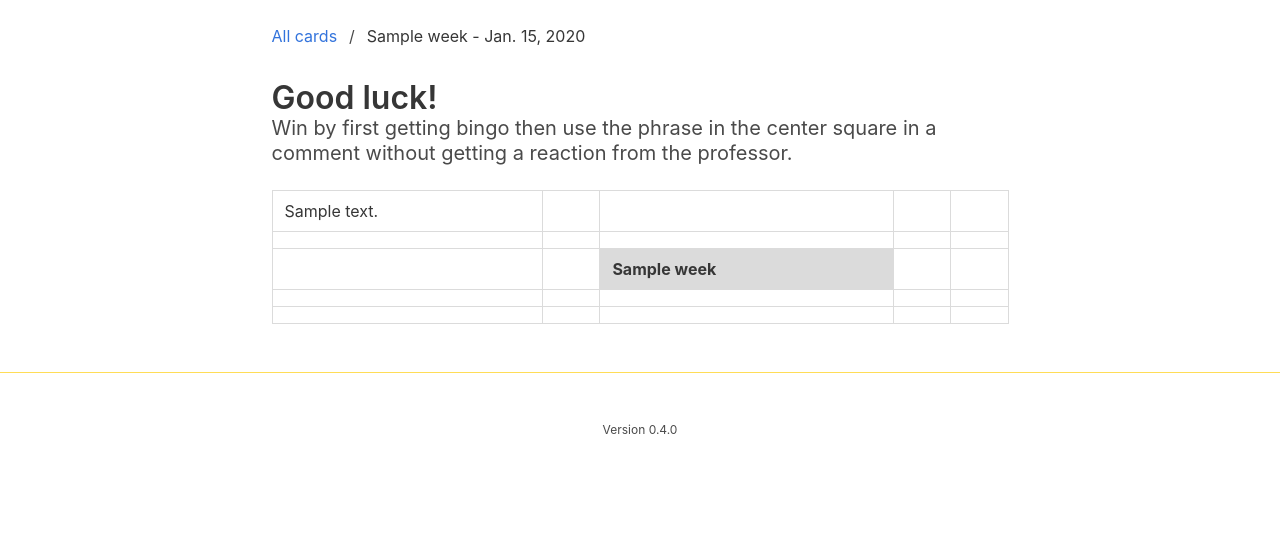
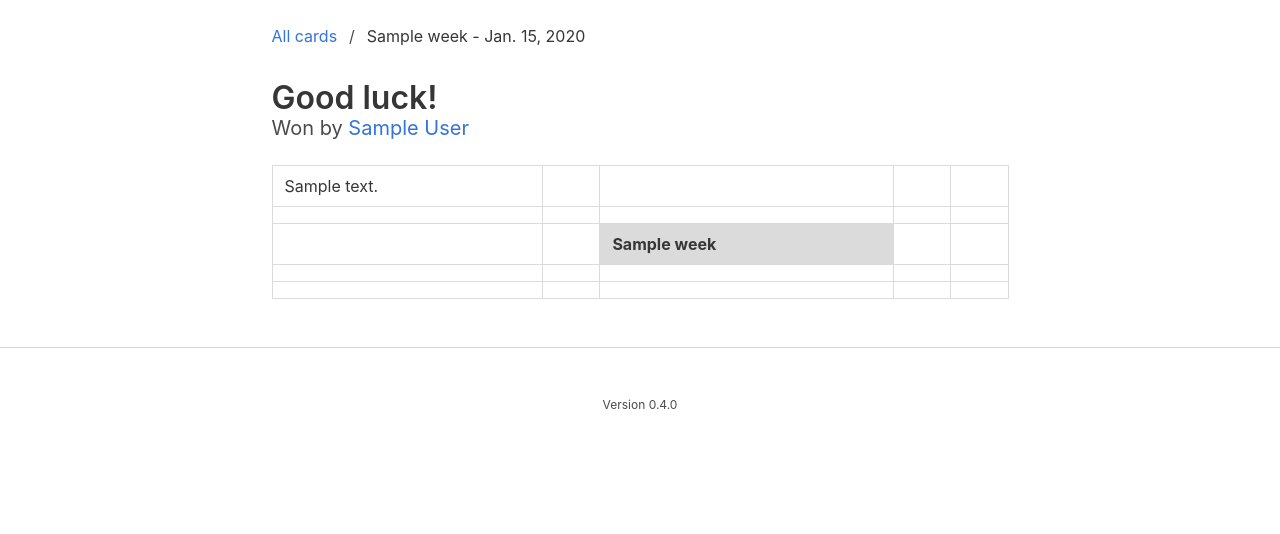
Before and after one commit to jayhale/bingo, a Django app: template cards/templates/cards/card.html in a window 1280 px wide. Shown: the part 52-586 px from the top of the page. Run offline with Django 3.2, Linux system fonts and the light colour scheme; the template is opened without the code that fills it: values that come from a table or form of the project are taken from there, others are empty; tables that the repository leaves empty hold one stand-in row (values such as "Sample post").

Commit message:
Add link to winning card to all cards

```diff
--- a/cards/templates/cards/card.html
+++ b/cards/templates/cards/card.html
@@ -9,8 +9,12 @@
   {% endif %}
 </h1>
 <p class="subtitle">
+  {% if card.is_active %}
   Win by first getting bingo then use the phrase in the center square in a
   comment without getting a reaction from the professor.
+  {% else %}
+  Won by <a href="{% url 'winner' card.week.pk %}">{{ card.week.winner.get_full_name }}</a>
+  {% endif %}
 </p>
 <table class="table is-bordered is-fullwidth">
   <tbody>
```
